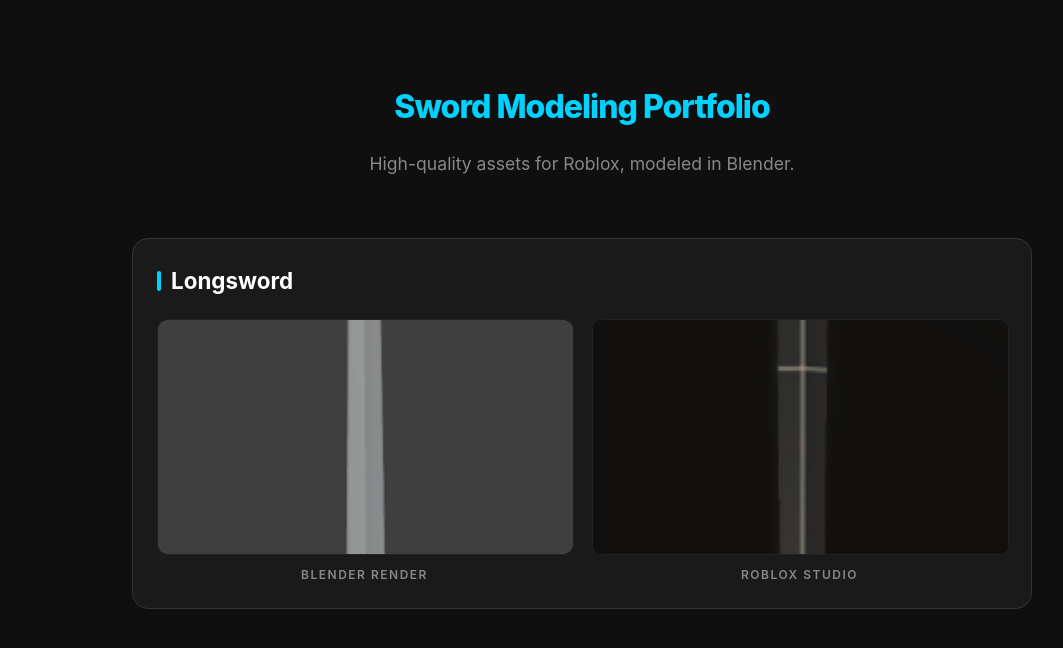
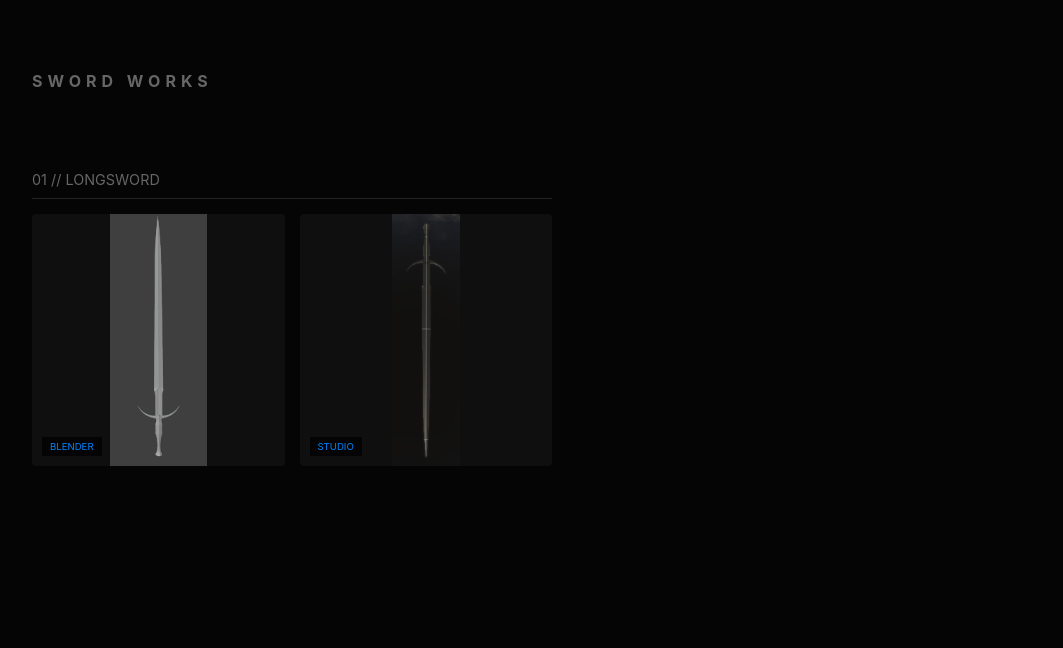
Before and after one commit to Tudofudoludocrudo/Portf, a plain HTML site: page index.html in a window 1280 px wide. Shown: the whole page, without its empty margins (58-1121 px from the left). Drawn offline with Linux system fonts and the light colour scheme.

Commit message:
Update index.html

```diff
--- a/index.html
+++ b/index.html
@@ -3,95 +3,106 @@
 <head>
     <meta charset="UTF-8">
     <meta name="viewport" content="width=device-width, initial-scale=1.0">
-    <title>Roblox Sword Portfolio</title>
+    <title>Sword Portfolio</title>
     <style>
         :root {
-            --bg: #0f0f0f;
-            --card-bg: #1a1a1a;
-            --text: #ffffff;
-            --accent: #00d2ff;
-            --secondary: #888;
+            --bg: #050505;
+            --card-bg: #0f0f0f;
+            --accent: #0084ff;
+            --text-main: #ffffff;
+            --text-dim: #666;
         }
+
         body {
-            font-family: 'Inter', -apple-system, BlinkMacSystemFont, sans-serif;
             background-color: var(--bg);
-            color: var(--text);
+            color: var(--text-main);
+            font-family: 'Inter', sans-serif;
             margin: 0;
             padding: 60px 20px;
-            line-height: 1.6;
         }
-        .container {
-            max-width: 900px;
-            margin: auto;
+
+        .container { max-width: 1100px; margin: auto; }
+
+        header { margin-bottom: 80px; text-align: left; }
+        h1 { font-size: 1rem; letter-spacing: 5px; text-transform: uppercase; color: var(--text-dim); }
+
+        /* Gallery Grid */
+        .portfolio-grid {
+            display: grid;
+            grid-template-columns: repeat(auto-fill, minmax(450px, 1fr));
+            gap: 60px;
         }
-        header {
-            text-align: center;
-            margin-bottom: 60px;
+
+        @media (max-width: 600px) {
+            .portfolio-grid { grid-template-columns: 1fr; }
         }
-        h1 {
-            font-weight: 800;
-            letter-spacing: -1px;
-            color: var(--accent);
-            margin-bottom: 10px;
+
+        .sword-entry { margin-bottom: 20px; }
+        .sword-name { font-size: 0.9rem; margin-bottom: 15px; color: var(--text-dim); border-bottom: 1px solid #222; padding-bottom: 10px; }
+
+        .image-pair {
+            display: grid;
+            grid-template-columns: 1fr 1fr;
+            gap: 15px;
         }
-        p.subtitle { color: var(--secondary); font-size: 1.1rem; }
 
-        .portfolio-grid {
-            display: flex;
-            flex-direction: column;
-            gap: 50px;
-        }
-        .sword-card {
+        .img-wrap {
+            position: relative;
             background: var(--card-bg);
-            border: 1px solid #333;
-            border-radius: 16px;
-            padding: 24px;
-            transition: transform 0.2s ease;
-        }
-        .sword-card:hover {
-            transform: translateY(-5px);
-            border-color: var(--accent);
-        }
-        .sword-title {
-            font-size: 1.4rem;
-            font-weight: 700;
-            margin-bottom: 20px;
+            border-radius: 4px;
+            overflow: hidden;
+            cursor: zoom-in;
+            aspect-ratio: 1/1;
             display: flex;
             align-items: center;
-            gap: 10px;
+            justify-content: center;
         }
-        .sword-title::before {
-            content: "";
-            width: 4px;
-            height: 20px;
-            background: var(--accent);
-            border-radius: 2px;
+
+        .img-wrap img {
+            max-width: 100%;
+            max-height: 100%;
+            object-fit: contain; /* Ensures full image is visible */
+            transition: transform 0.3s ease;
         }
-        .image-comparison {
-            display: grid;
-            grid-template-columns: 1fr 1fr;
-            gap: 20px;
+
+        .img-wrap:hover img { transform: scale(1.05); }
+
+        .label {
+            position: absolute;
+            bottom: 10px;
+            left: 10px;
+            font-size: 0.6rem;
+            text-transform: uppercase;
+            background: rgba(0,0,0,0.7);
+            padding: 4px 8px;
+            color: var(--accent);
         }
-        @media (max-width: 650px) {
-            .image-comparison { grid-template-columns: 1fr; }
+
+        /* Interactive Popup (Lightbox) */
+        #lightbox {
+            display: none;
+            position: fixed;
+            top: 0; left: 0;
+            width: 100%; height: 100%;
+            background: rgba(0,0,0,0.95);
+            z-index: 1000;
+            cursor: grab;
+            overflow: hidden;
+            touch-action: none;
         }
-        img {
-            width: 100%;
-            aspect-ratio: 16/9;
-            object-fit: cover;
-            border-radius: 10px;
-            background: #000;
-            display: block;
-            margin-bottom: 10px;
-            border: 1px solid #222;
+
+        #lightbox-img {
+            position: absolute;
+            max-height: 90vh;
+            user-select: none;
+            -webkit-user-drag: none;
         }
-        .label {
-            font-size: 0.75rem;
-            font-weight: 600;
-            color: var(--secondary);
-            text-transform: uppercase;
-            letter-spacing: 1.5px;
-            text-align: center;
+
+        #close-btn {
+            position: absolute;
+            top: 20px; right: 30px;
+            font-size: 30px; color: white;
+            cursor: pointer; z-index: 1001;
         }
     </style>
 </head>
@@ -99,27 +110,80 @@
 
 <div class="container">
     <header>
-        <h1>Sword Modeling Portfolio</h1>
-        <p class="subtitle">High-quality assets for Roblox, modeled in Blender.</p>
+        <h1>Sword Works</h1>
     </header>
 
     <div class="portfolio-grid">
-        <div class="sword-card">
-            <div class="sword-title">Longsword</div>
-            <div class="image-comparison">
-                <div class="img-container">
-                    <img src="assets/blenderlongsword2.png" alt="Blender View">
-                    <div class="label">Blender Render</div>
+
+        <div class="sword-entry">
+            <div class="sword-name">01 // LONGSWORD</div>
+            <div class="image-pair">
+                <div class="img-wrap" onclick="openLightbox('assets/blenderlongsword2.png')">
+                    <img src="assets/blenderlongsword2.png">
+                    <div class="label">Blender</div>
                 </div>
-                <div class="img-container">
-                    <img src="assets/rblxlongsword1.png" alt="Roblox Studio View">
-                    <div class="label">Roblox Studio</div>
+                <div class="img-wrap" onclick="openLightbox('assets/rblxlongsword1.png')">
+                    <img src="assets/rblxlongsword1.png">
+                    <div class="label">Studio</div>
                 </div>
             </div>
         </div>
-
         </div>
 </div>
 
+<div id="lightbox" onmousedown="startDrag(event)" onmousemove="drag(event)" onmouseup="endDrag()" onmouseleave="endDrag()">
+    <span id="close-btn" onclick="closeLightbox()">&times;</span>
+    <img id="lightbox-img" src="" draggable="false">
+</div>
+
+<script>
+    const lightbox = document.getElementById('lightbox');
+    const lbImg = document.getElementById('lightbox-img');
+
+    let isDragging = false;
+    let startX, startY, currentX = 0, currentY = 0;
+
+    function openLightbox(src) {
+        lbImg.src = src;
+        lightbox.style.display = 'flex';
+        lightbox.style.alignItems = 'center';
+        lightbox.style.justifyContent = 'center';
+        // Reset position
+        currentX = 0; currentY = 0;
+        lbImg.style.transform = `translate(0px, 0px)`;
+    }
+
+    function closeLightbox() {
+        lightbox.style.display = 'none';
+    }
+
+    function startDrag(e) {
+        if (e.target === lbImg) {
+            isDragging = true;
+            lightbox.style.cursor = 'grabbing';
+            startX = e.clientX - currentX;
+            startY = e.clientY - currentY;
+        }
+    }
+
+    function drag(e) {
+        if (!isDragging) return;
+        e.preventDefault();
+        currentX = e.clientX - startX;
+        currentY = e.clientY - startY;
+        lbImg.style.transform = `translate(${currentX}px, ${currentY}px)`;
+    }
+
+    function endDrag() {
+        isDragging = false;
+        lightbox.style.cursor = 'grab';
+    }
+
+    // Close on background click
+    lightbox.onclick = function(e) {
+        if (e.target === lightbox) closeLightbox();
+    }
+</script>
+
 </body>
 </html>
```
